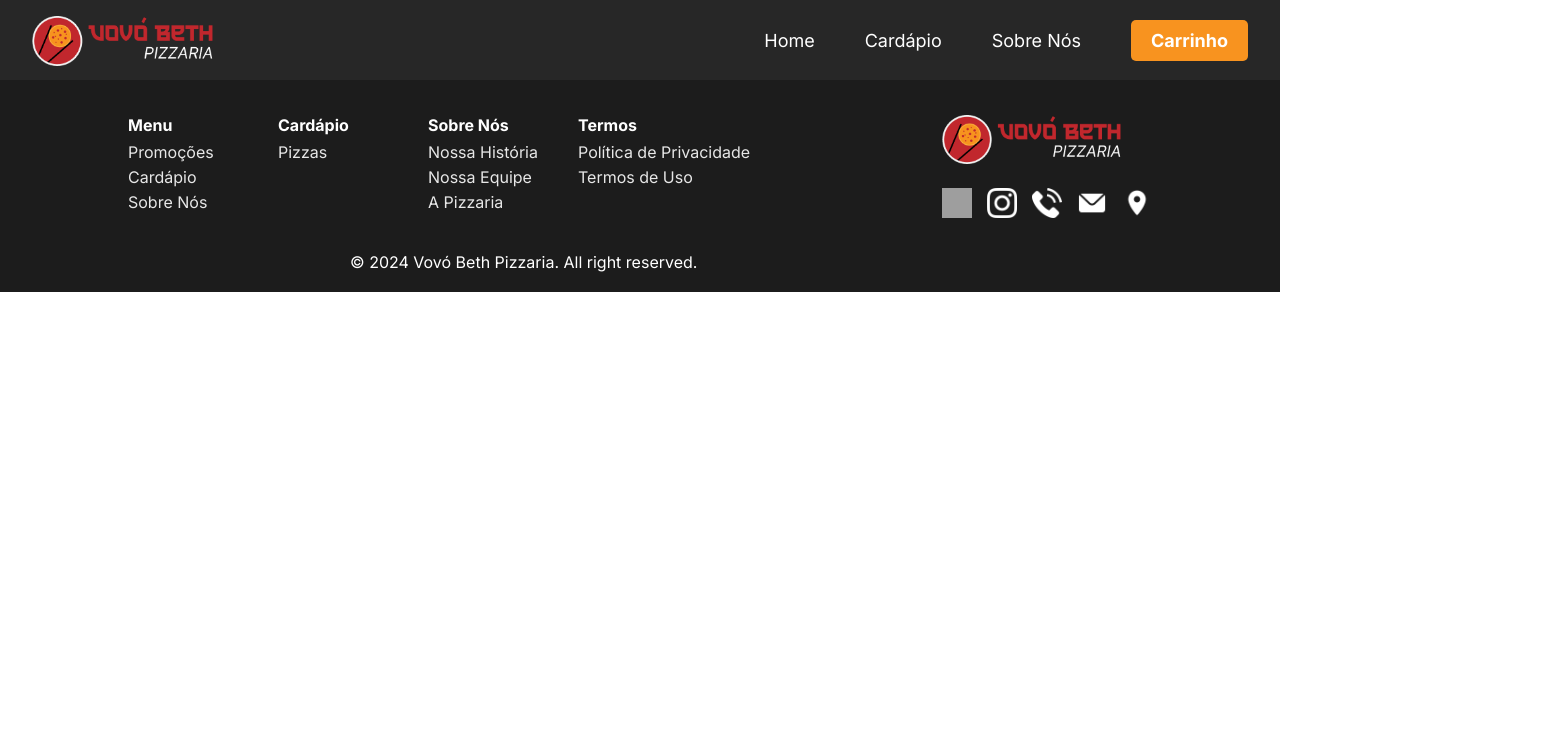
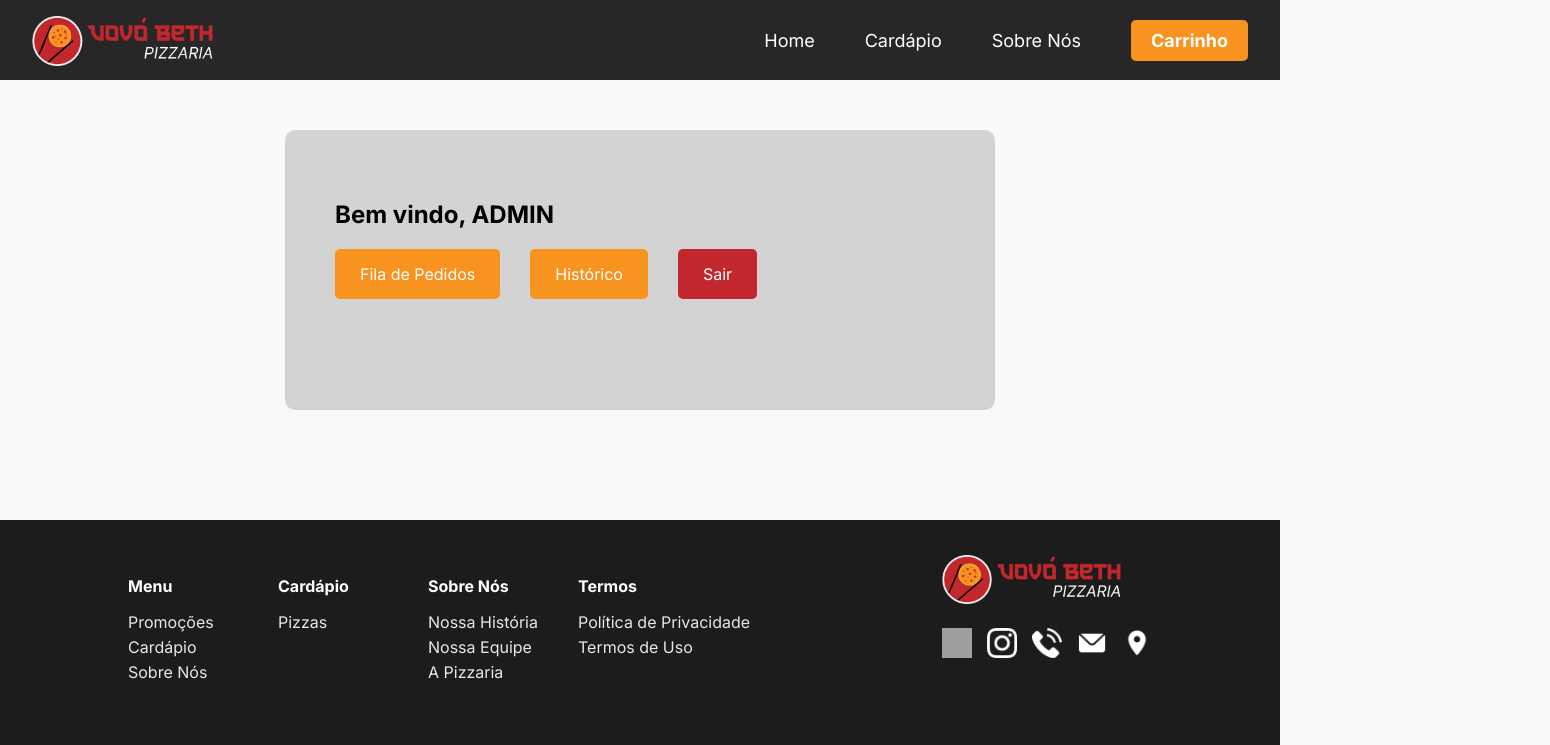
Before and after one commit to pedrohfideeelis/reactjs-pizzaria, a React (Create React App) app: page /admin/dashboard in a window 1280 px wide. Shown: the top 745 px of the page, 1550 px wide, since content can reach past the window. Built offline with nearby package versions, Linux system fonts and the light colour scheme; grey boxes are pictures that could not be loaded.

Commit message:
update login_component

```diff
--- a/src/App.css
+++ b/src/App.css
@@ -1,14 +1,18 @@
-* {
-    margin: 0;
-    padding: 0;
-    box-sizing: border-box;
+*{
+  text-decoration: none;
 }
 
-body {
-    background-color: white;
-    color: #C2272D;
-}
+html, body {
+    height: 100%;
+    margin: 0;
+  }
 
-a {
-    text-decoration: none;
-}
+  #root {
+    display: flex;
+    flex-direction: column;
+    min-height: 100vh;
+  }
+
+  main {
+    flex: 1;
+  }
--- a/src/App.jsx
+++ b/src/App.jsx
@@ -9,13 +9,16 @@ import { Admin } from "./components/AdminComponent/Admin";
 import { Login } from "./components/LoginComponent/Login";
 import { Entrega } from "./components/FormEntregaComponent/Entrega";
 import { CartProvider } from "./components/CartComponent/CartContext";
+import { AdminDashboard } from "./components/AdminDashboardComponent/AdminDashboard";
 import "./App.css";
 
 class App extends React.Component {
   render() {
     return (
       <CartProvider>
+        <div id="root">
           <Navbar />
+          <main>
             <Routes>
               <Route path="/" element={<Home />} />
               <Route path="/cardapio" element={<Cardapio />} />
@@ -23,8 +26,11 @@ class App extends React.Component {
               <Route path="/admin" element={<Admin />} />
               <Route path="/admin/login" element={<Login />} />
               <Route path="/entrega" element={<Entrega />} />
+              <Route path="/admin/dashboard" element={<AdminDashboard />} />
             </Routes>
+          </main>
           <Footer />
+        </div>
       </CartProvider>
     );
   }
--- /dev/null
+++ b/src/components/AdminDashboardComponent/AdminDashboard.jsx
@@ -0,0 +1,17 @@
+import React from "react";
+import "./styles.css";
+
+export const AdminDashboard = () => {
+  return (
+    <>
+      <div id="dashboard-content">
+        <h2 id="saudation">Bem vindo, ADMIN</h2>
+        <div className="admin-buttons">
+          <button id="fila">Fila de Pedidos</button>
+          <button id="historico">Histórico</button>
+          <button id="sair">Sair</button>
+        </div>
+      </div>
+    </>
+  );
+};
--- /dev/null
+++ b/src/components/AdminDashboardComponent/styles.css
@@ -0,0 +1,52 @@
+* {
+  font-family: "Inter", sans-serif;
+}
+
+#dashboard-content {
+  width: 50%;
+  height: 210px;
+  margin: 50px auto;
+  padding: 20px;
+  padding-top: 50px;
+  padding-left: 50px;
+  border-radius: 10px;
+  background-color: #d3d3d3;
+}
+
+#dashboard-content h2 {
+  color: black;
+  text-align: left;
+  margin-bottom: 20px;
+}
+
+.admin-buttons {
+  margin-bottom: 15px;
+  display: flex;
+  gap: 30px;
+}
+
+#fila,
+#historico,
+#sair {
+  padding: 15px 25px;
+  border: none;
+  border-radius: 5px;
+  cursor: pointer;
+  font-size: 14px;
+  font-size: medium;
+}
+
+#fila {
+  background-color: #F8931F;
+  color: white;
+}
+
+#historico {
+  background-color: #F8931F;
+  color: white;
+}
+
+#sair {
+  background-color: #c2272d;
+  color: white;
+}
--- a/src/components/FooterComponent/styles.css
+++ b/src/components/FooterComponent/styles.css
@@ -5,7 +5,7 @@ footer {
   display: flex;
   flex-direction: column;
   align-items: center;
-  font-family: 'Inter', sans-serif;
+  font-family: "Inter", sans-serif;
 }
 
 .footer-content {
--- a/src/components/LoginComponent/Login.jsx
+++ b/src/components/LoginComponent/Login.jsx
@@ -1,20 +1,44 @@
-import React from "react";
-
+import React, { useState } from "react";
+import { useNavigate } from "react-router-dom";
 import "./styles.css";
 
-export class Login extends React.Component{
-    render(){
-        return(
+export const Login = () => {
+  const [username, setUsername] = useState("");
+  const [password, setPassword] = useState("");
+  const navigate = useNavigate();
+
+  const handleSubmit = (e) => {
+    e.preventDefault();
+    if (username === "admin" && password === "admin") {
+      navigate("/admin/dashboard");
+    } else {
+      alert("Usuário ou senha inválidos!");
+    }
+  };
+
+  return (
     <>
       <div className="login-container">
         <div className="login-box">
           <h2>Login</h2>
-                    <form>
+          <form onSubmit={handleSubmit}>
             <label htmlFor="password">Usuário:</label>
-                        <input type="text" id="username" name="username" />
+            <input
+              type="text"
+              id="username"
+              name="username"
+              value={username}
+              onChange={(e) => setUsername(e.target.value)}
+            />
             <label htmlFor="password">Senha:</label>
             <div className="password-container">
-                            <input type= "password" id="password" name="password" />
+              <input
+                type="password"
+                id="password"
+                name="password"
+                value={password}
+                onChange={(e) => setPassword(e.target.value)}
+              />
             </div>
             <button type="submit">Login</button>
           </form>
@@ -22,5 +46,4 @@ export class Login extends React.Component{
       </div>
     </>
   );
-    }
-}
+};
```
Lines whose indentation alone changed are shown as unchanged.
